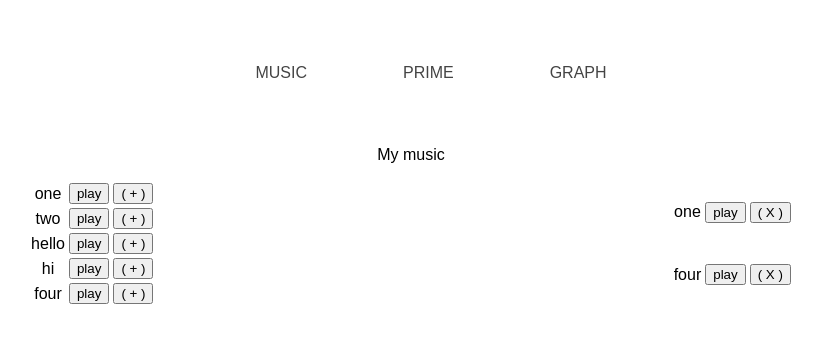
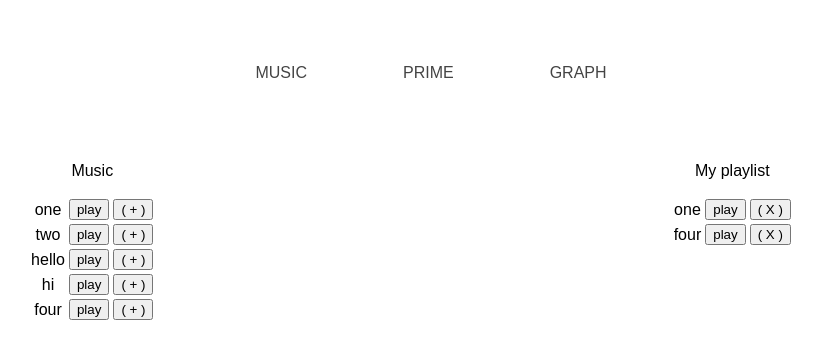
Before and after one commit to DGilian/Music-Prime-Graph-React, a React (Create React App) app in the folder my-app/: page /Music in a window 1280 px wide. Shown: the top 358 px of the page, without its empty margins (229-1051 px from the left). Built offline with nearby package versions, Linux system fonts and the light colour scheme.

Commit message:
modif presentation music

```diff
--- a/my-app/src/containers/Music.js
+++ b/my-app/src/containers/Music.js
@@ -6,12 +6,19 @@ export default class Music extends Component {
     render() {
         return (
             <div>
-                <p>My music</p>
+
                 <div className="table">
-                    <TableMusic type="list" symbol=" ( + )" />
-                    <TableMusic type="playList" symbol=" ( X )" />
+                    <div>
+                        <p>Music</p>
+                        <TableMusic type="list" symbol=" ( + )" />
+                    </div>
+
+                    <div>
+                        <p>My playlist</p>
+                        <TableMusic type="playList" symbol=" ( X )" />
+                    </div>
+
                 </div>
-
             </div>
         )
     }
```
